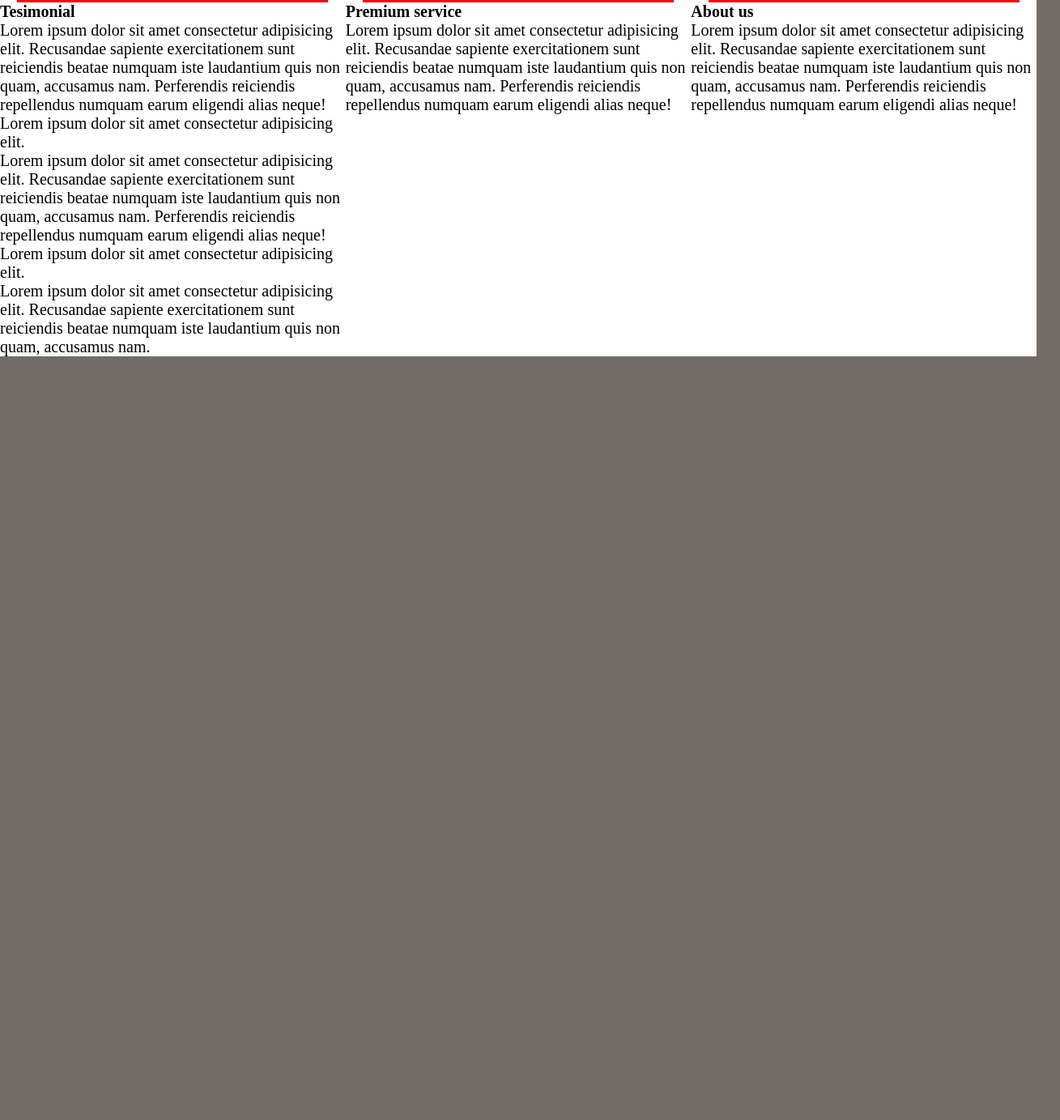
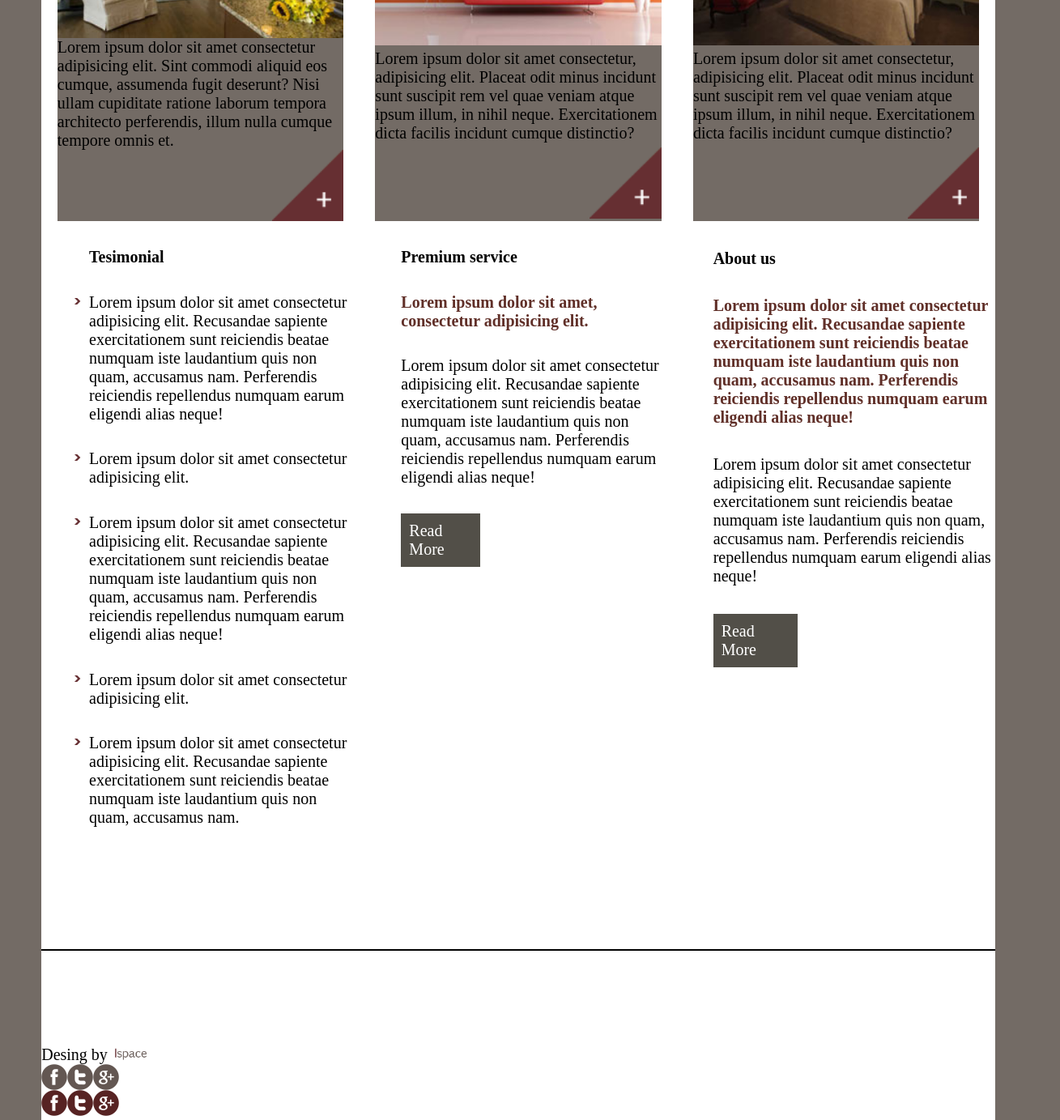
Before and after one commit to rayanouerfelli/Exercice1, a plain HTML site: page index.html in a window 1280 px wide. Shown: the part 1369-2752 px from the top of the page at 81% size, 1309 px wide, since content can reach past the window. Before the commit the page ends 1809 px from the top, so only its background shows below. Drawn offline with Linux system fonts and the light colour scheme.

Commit message:
quatrieme commit

```diff
--- a/assets/css/styles.css
+++ b/assets/css/styles.css
@@ -9,7 +9,6 @@
 /*La marge marron*/ body {
 
     background:  #736B65 ;
-
 }
 /*Pour la nav*/
 nav ul{
@@ -17,14 +16,15 @@ nav ul{
     display: flex;
 }
 nav li{
+        margin: 4rem;
         float: left;
-        width: 30%;
+        width: 20%;
         text-align: center;
         font-size: 2rem;
 
 }
 nav a:hover{
-    border-bottom: 2px solid #603232;
+    border: 55px solid #603232;
     color: #fff;
     background-color: #603232;
 }
@@ -36,6 +36,7 @@ nav a{
 
 }
 /*Titre de ma page*/h1{
+    margin: 4rem;
     width: 100%;
     text-align: center;
     font-size: 4rem;
@@ -49,6 +50,8 @@ span{
 main {
     background-color: white;
     margin-top: 2%;
+    margin-right: 4%;
+    margin-left: 4%;
 }
 h2{
     width: 100%;
@@ -60,32 +63,84 @@ h2{
 section{
     display: flex;
     justify-content: space-around;
-
 }
+section2{
+        display: flex;
+        flex-direction: row;
+}
+ .v2 li{
+    list-style-image: url('../Image/arrow.png');}
 
 .carte {
-
+    margin-top: 3%;
     background-color: #736B65;
     width: 30%;
-    border: solid red;
     display: flex;
     justify-content: space-around;
     text-decoration: none;
     flex-direction: column;
+}
+.image-p {
+    margin: 0%;
+    display: block;
+    width: 25%;
+    align-self: end;
+
+}
+.v2{
+    max-width: 525px;
+    text-align: left;
+    margin-bottom: 10%;
+    margin-left: 5%;
+}
+.v2 p{
+    margin-bottom: 10%;
+}
+.v2 ul li{
+    margin-bottom: 10%;
 
 
 }
-.image-p {
-            margin: 0%;
-            display: block;
-            width: 25%;
-            align-self: end;
+h3{
+    margin-top: 10%;
+    margin-bottom: 10%;
+}
+.p-color-1{
+color: #602F28;
+font-weight: bold;
+margin-bottom: 10%;
 
 }
+.p-color-2{
 
+
+    width: 30%;
+    font-size: 1rem;
+    border: 10px solid #524F48;
+    color: #fff;
+    background-color:#524F48;
+
+}
 main img{
     width: 100%;
 }
+.logo{
+    margin-top: auto;
+    width : 10vw;
+height : 5vh;
+max-width : 50px;
+max-height : 15px;
+
+}
 footer {
-
+    border-top: solid 2px black;
+    height: 100%;
+    margin-bottom: 0%;
+    margin-right: 4%;
+    margin-left: 4%;
+    background-color: white;
     }
+    footer p{
+        padding-top: 10%;
+        font-size: 1rem;
+    }
--- a/index.html
+++ b/index.html
@@ -8,7 +8,6 @@
 </head>
 <body>
     <main>
-   <div>
          <!-- -En-tete- -->
         <header>
             <nav>
@@ -42,33 +41,34 @@
                 <img class="image-p"src="./assets/Image/plus_btn.png" alt="">
             </div>
         </section>
-    <section>
+        <section2>
             <div class="v2">
                     <h3>Tesimonial</h3>
-           <ul> <li> <p>Lorem ipsum dolor sit amet consectetur adipisicing elit. Recusandae sapiente exercitationem sunt reiciendis beatae numquam iste laudantium quis non quam, accusamus nam. Perferendis reiciendis repellendus numquam earum eligendi alias neque!</p>  </li>
-           <li> <p>Lorem ipsum dolor sit amet consectetur adipisicing elit. </p>  </li>
-           <li> <p>Lorem ipsum dolor sit amet consectetur adipisicing elit. Recusandae sapiente exercitationem sunt reiciendis beatae numquam iste laudantium quis non quam, accusamus nam. Perferendis reiciendis repellendus numquam earum eligendi alias neque!</p>  </li>
-           <li> <p>Lorem ipsum dolor sit amet consectetur adipisicing elit. </p>  </li>
-           <li> <p>Lorem ipsum dolor sit amet consectetur adipisicing elit. Recusandae sapiente exercitationem sunt reiciendis beatae numquam iste laudantium quis non quam, accusamus nam. </p>  </li>
+                    <ul>
+                       <li> Lorem ipsum dolor sit amet consectetur adipisicing elit. Recusandae sapiente exercitationem sunt reiciendis beatae numquam iste laudantium quis non quam, accusamus nam. Perferendis reiciendis repellendus numquam earum eligendi alias neque!</li>
+                       <li>Lorem ipsum dolor sit amet consectetur adipisicing elit.</li>
+                       <li>Lorem ipsum dolor sit amet consectetur adipisicing elit. Recusandae sapiente exercitationem sunt reiciendis beatae numquam iste laudantium quis non quam, accusamus nam. Perferendis reiciendis repellendus numquam earum eligendi alias neque!</li>
+                       <li>Lorem ipsum dolor sit amet consectetur adipisicing elit.</li>
+                       <li>Lorem ipsum dolor sit amet consectetur adipisicing elit. Recusandae sapiente exercitationem sunt reiciendis beatae numquam iste laudantium quis non quam, accusamus nam.</li>
                     </ul>
             </div>
             <div class="v2">
                         <h3>Premium service</h3>
+                        <p class="p-color-1">Lorem ipsum dolor sit amet,<br />consectetur adipisicing elit.</p>
                         <p>Lorem ipsum dolor sit amet consectetur adipisicing elit. Recusandae sapiente exercitationem sunt reiciendis beatae numquam iste laudantium quis non quam, accusamus nam. Perferendis reiciendis repellendus numquam earum eligendi alias neque!</p>
+                        <p class="p-color-2">Read More</p>
              </div>
              <div class="v2">
                         <h3>About us </h3>
+                        <p class="p-color-1">Lorem ipsum dolor sit amet consectetur adipisicing elit. Recusandae sapiente exercitationem sunt reiciendis beatae numquam iste laudantium quis non quam, accusamus nam. Perferendis reiciendis repellendus numquam earum eligendi alias neque!</p>
                         <p>Lorem ipsum dolor sit amet consectetur adipisicing elit. Recusandae sapiente exercitationem sunt reiciendis beatae numquam iste laudantium quis non quam, accusamus nam. Perferendis reiciendis repellendus numquam earum eligendi alias neque!</p>
+                        <p class="p-color-2">Read More</p>
             </div>
-
-
-    </section>
-
+        </section2>
     </main>
     <footer>
-
-
+        <P>Desing by <img class="logo" src="./assets/Image/logo.png" alt="i"></P>
+        <img class="reseaux" src="./assets/Image/reseaux.png" alt="">
     </footer>
-</div>
 </body>
 </html>
```
Lines whose indentation alone changed are shown as unchanged.
